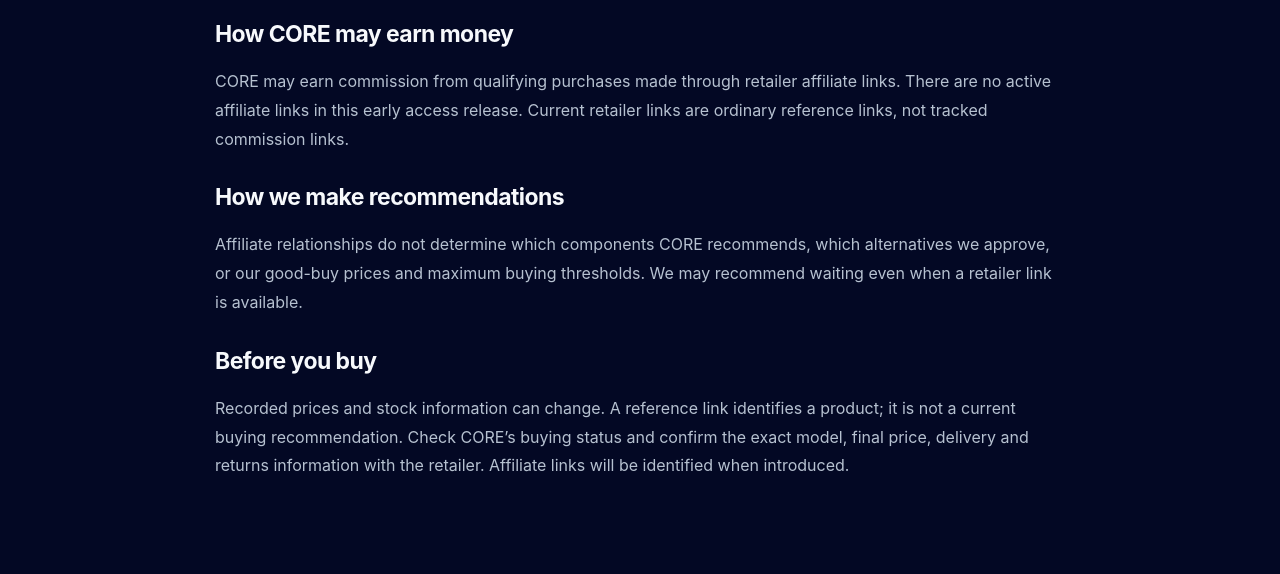
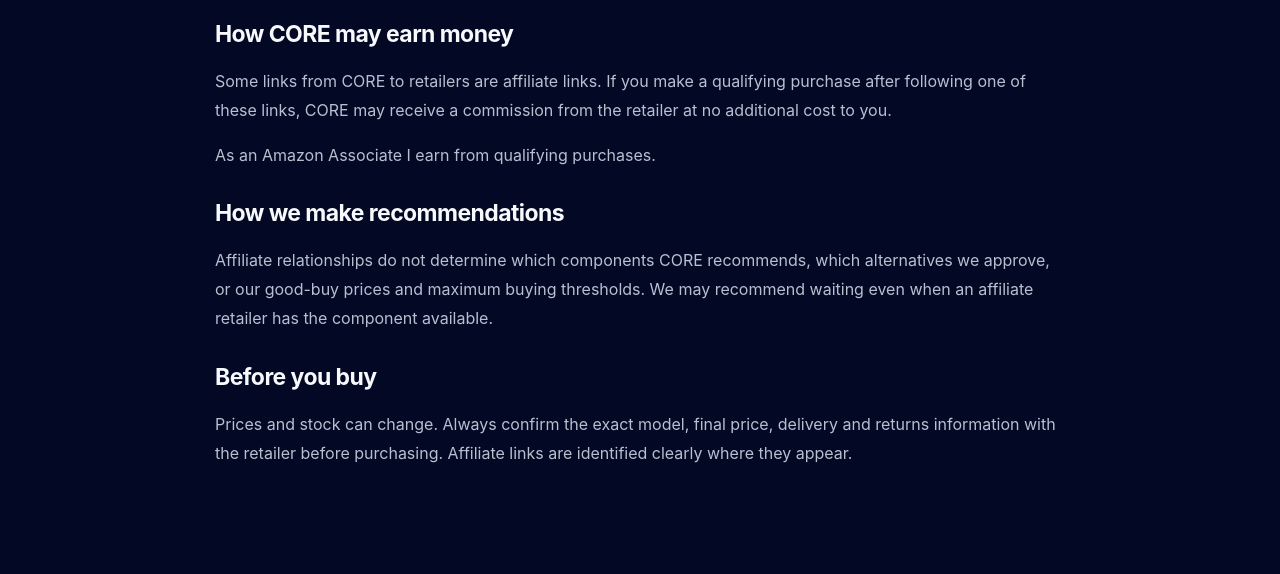
Before and after one commit to jnkfxrzzbj-ctrl/buildwithcore, a plain HTML site: page affiliate-disclosure.html in a window 1280 px wide. Shown: the part 363-937 px from the top of the page. Drawn offline with Linux system fonts and the light colour scheme.

Commit message:
Update affiliate-disclosure.html

```diff
--- a/affiliate-disclosure.html
+++ b/affiliate-disclosure.html
@@ -103,7 +103,41 @@ background:var(--cyan);filter:blur(80px);opacity:.09;border-radius:50%}
       </div>
       <button class="core-menu" type="button" aria-label="Open navigation" aria-expanded="false">MENU</button>
     </nav><a class="navcta" href="builds.html">Choose a build</a></div></header>
-<main class="wrap public-info"><div class="section-label">Affiliate Disclosure</div><h1>Recommendations come first.</h1><section><h2>How CORE may earn money</h2><p>CORE may earn commission from qualifying purchases made through retailer affiliate links. There are no active affiliate links in this early access release. Current retailer links are ordinary reference links, not tracked commission links.</p></section><section><h2>How we make recommendations</h2><p>Affiliate relationships do not determine which components CORE recommends, which alternatives we approve, or our good-buy prices and maximum buying thresholds. We may recommend waiting even when a retailer link is available.</p></section><section><h2>Before you buy</h2><p>Recorded prices and stock information can change. A reference link identifies a product; it is not a current buying recommendation. Check CORE’s buying status and confirm the exact model, final price, delivery and returns information with the retailer. Affiliate links will be identified when introduced.</p></section></main><footer><div class="wrap public-footer"><a class="brand" href="index.html">CORE_</a><span>Your PC. Built by you.</span><nav aria-label="Information"><a href="about.html">About CORE</a><a href="privacy.html">Privacy &amp; Cookies</a><a href="affiliate-disclosure.html">Affiliate Disclosure</a><a href="contact.html">Contact</a></nav></div></footer><script>
+<main class="wrap public-info">
+  <div class="section-label">Affiliate Disclosure</div>
+  <h1>Recommendations come first.</h1>
+
+  <section>
+    <h2>How CORE may earn money</h2>
+    <p>
+      Some links from CORE to retailers are affiliate links. If you make a
+      qualifying purchase after following one of these links, CORE may receive
+      a commission from the retailer at no additional cost to you.
+    </p>
+    <p>
+      As an Amazon Associate I earn from qualifying purchases.
+    </p>
+  </section>
+
+  <section>
+    <h2>How we make recommendations</h2>
+    <p>
+      Affiliate relationships do not determine which components CORE recommends,
+      which alternatives we approve, or our good-buy prices and maximum buying
+      thresholds. We may recommend waiting even when an affiliate retailer has
+      the component available.
+    </p>
+  </section>
+
+  <section>
+    <h2>Before you buy</h2>
+    <p>
+      Prices and stock can change. Always confirm the exact model, final price,
+      delivery and returns information with the retailer before purchasing.
+      Affiliate links are identified clearly where they appear.
+    </p>
+  </section>
+</main><footer><div class="wrap public-footer"><a class="brand" href="index.html">CORE_</a><span>Your PC. Built by you.</span><nav aria-label="Information"><a href="about.html">About CORE</a><a href="privacy.html">Privacy &amp; Cookies</a><a href="affiliate-disclosure.html">Affiliate Disclosure</a><a href="contact.html">Contact</a></nav></div></footer><script>
 document.querySelectorAll('.core-menu').forEach(function(btn){
   btn.addEventListener('click',function(){
     var nav=btn.closest('.core-nav'), open=nav.classList.toggle('open');
```
